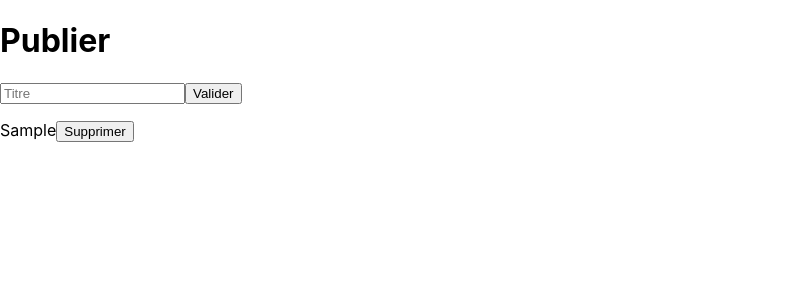
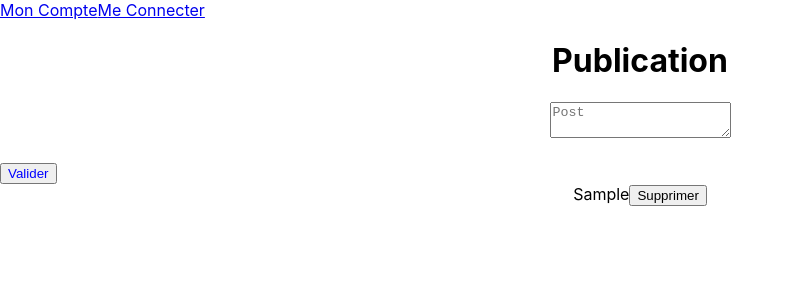
Before and after one commit to EdouardBazillou/ContApp, a React (Create React App) app: page /Poster in a window 1280 px wide. Both pictures are taken after typing "Sample" into the empty fields and a click on the button "Valider". Shown: the top 300 px of the page, without its empty margins (0-794 px from the left). Built offline with nearby package versions, Linux system fonts and the light colour scheme; no server answers.

Commit message:
Postupdate

```diff
--- a/src/App.css
+++ b/src/App.css
@@ -70,3 +70,19 @@
   cursor: pointer;
   transition: 0.2s;
 }
+
+.displayButton {
+  color: blue;
+  text-align: center;
+}
+.newPosts {
+  text-align: center;
+  font-size: larger;
+}
+.titlePost {
+  text-align: center;
+}
+.returnPost {
+text-align: center;
+
+}
--- a/src/components/Poster.js
+++ b/src/components/Poster.js
@@ -5,42 +5,80 @@ function Post() {
   const [post, setPost] = useState([""]);
   const [newPost, setNewPost] = useState([]);
 
-  const addPost = (e) => {
+  const deletePost = (item) => {
+    setNewPost(newPost.filter((_, i) => i !== item));
+  };
+
+  const addPost = async (e) => {
     e.preventDefault();
     console.log(post);
     setNewPost([...newPost, post]);
     setPost("");
+    console.log("test", post);
+    const options = {
+      method: "POST",
+      headers: {
+        "Content-Type": "application/json",
+        Authorization: "bearer token",
+      },
+
+      body: JSON.stringify({
+        title: "",
+        content: "",
+      }),
+    };
+
+    console.log(options);
+    let response = await fetch(
+      `https://social-network-api.osc-fr1.scalingo.io/contapp/post`,
+      options
+    );
+
+    let data = await response.json();
+    console.log("data", data);
+
+    setPost(data);
+
+    console.log("je marche");
   };
-  const deletePost = (index) => {
-    setNewPost(newPost.filter((_, i) => i !== index));
-  };
+
+  useEffect(() => {
+    console.log("post", post);
+  }, []);
 
   const render = () => {
     if (newPost.length >= 0) {
       return newPost.map((item, index) => {
         return (
-          <div key={item}>
+          <div className="returnPost" key={item}>
             {item}
             {""}
-            <button onClick={() => deletePost(index)}>Supprimer</button>
+            <button className="deleteButton" onClick={() => deletePost(index)}>
+              Supprimer
+            </button>
           </div>
         );
       });
     }
   };
+
   return (
     <div>
+      <nav>
+        <Link to="/compte">Mon Compte</Link>
+        <Link to="/">Me Connecter</Link>
+      </nav>
       <form onSubmit={addPost}>
-        <h1>Publier</h1>
-        <p>
-          <input
+        <h1 className="titlePost">Publication</h1>
+        <p className="newPosts">
+          <textarea
             type="text"
             value={post}
             onChange={(e) => setPost(e.target.value)}
-            placeholder="Titre"
-          ></input>
-          <button>Valider</button>
+            placeholder="Post"
+          ></textarea>
         </p>
+        <button className="displayButton">Valider</button>
         {render()}
       </form>
     </div>
```
